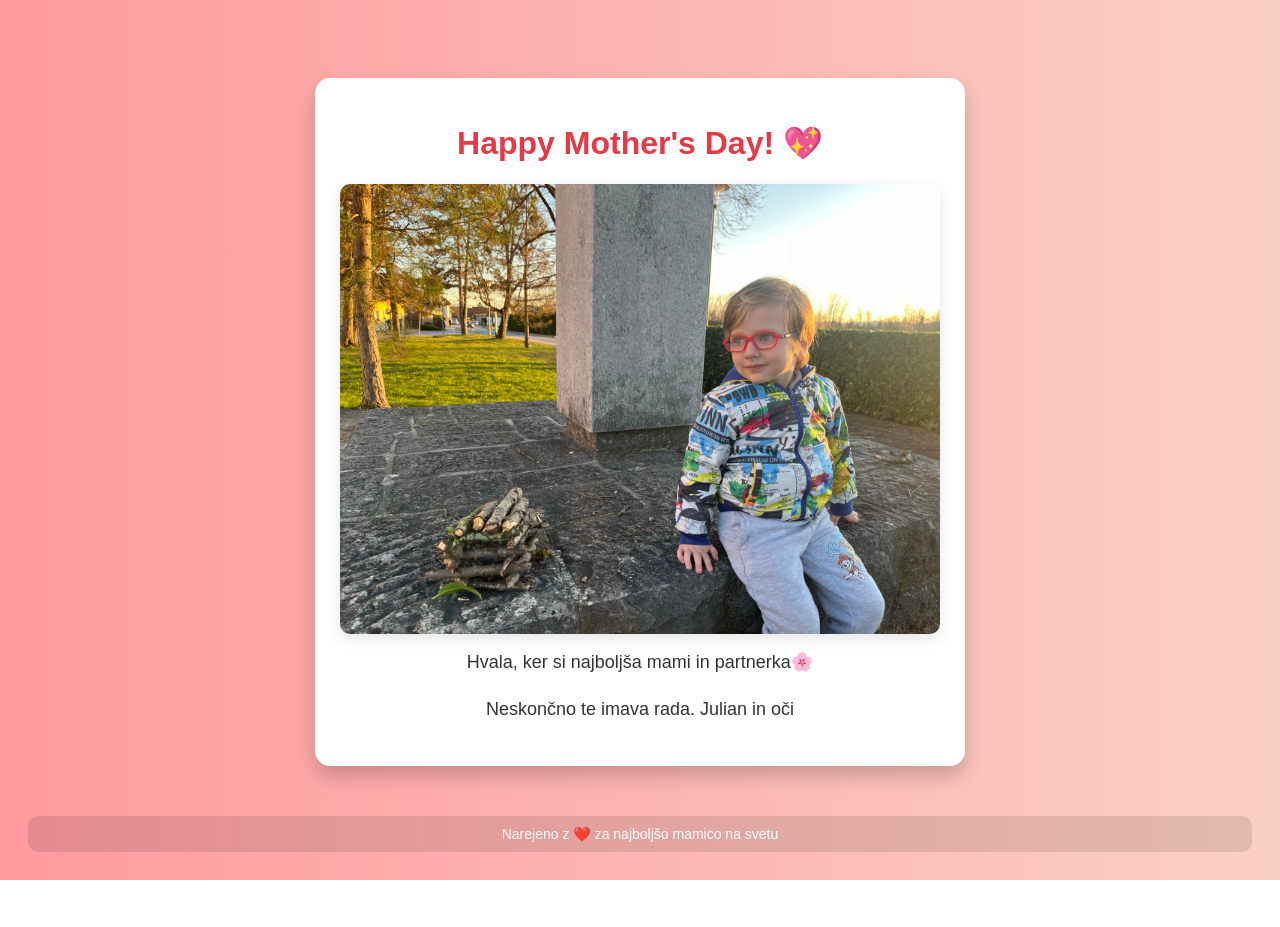
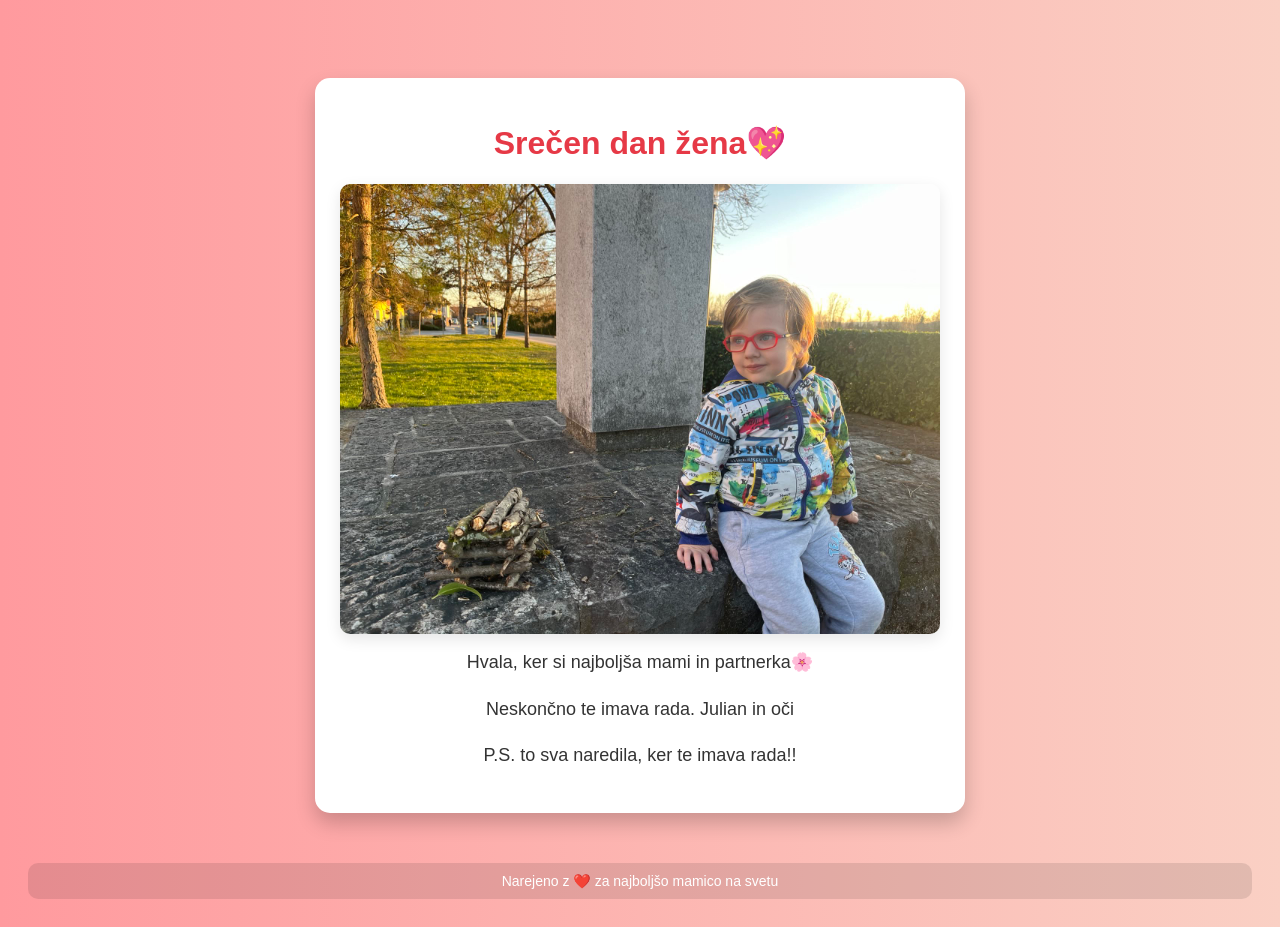
Before and after one commit to bibikon/mothersday, a plain HTML site: page index.html in a window 1280 px wide. Before the commit the page ends 880 px from the top, so only its background shows below. Drawn offline with Linux system fonts and the light colour scheme.

Commit message:
Update index.html

```diff
--- a/index.html
+++ b/index.html
@@ -3,7 +3,7 @@
 <head>
     <meta charset="UTF-8">
     <meta name="viewport" content="width=device-width, initial-scale=1.0">
-    <title>Happy Mother's Day</title>
+    <title>Srečen dan žena</title>
     <style>
         body {
             font-family: 'Poppins', sans-serif;
@@ -61,10 +61,11 @@
 </head>
 <body>
     <div class="card">
-        <h1>Happy Mother's Day! 💖</h1>
+        <h1>Srečen dan žena💖</h1>
         <img src="juju.jpg" alt="Mother's Day Image">
         <p>Hvala, ker si najboljša mami in partnerka🌸</p>
         <p>Neskončno te imava rada. Julian in oči</p>
+        <p>P.S. to sva naredila, ker te imava rada!!</p>
 
     </div>
     <div class="footer">Narejeno z ❤️ za najboljšo mamico na svetu</div>
```
